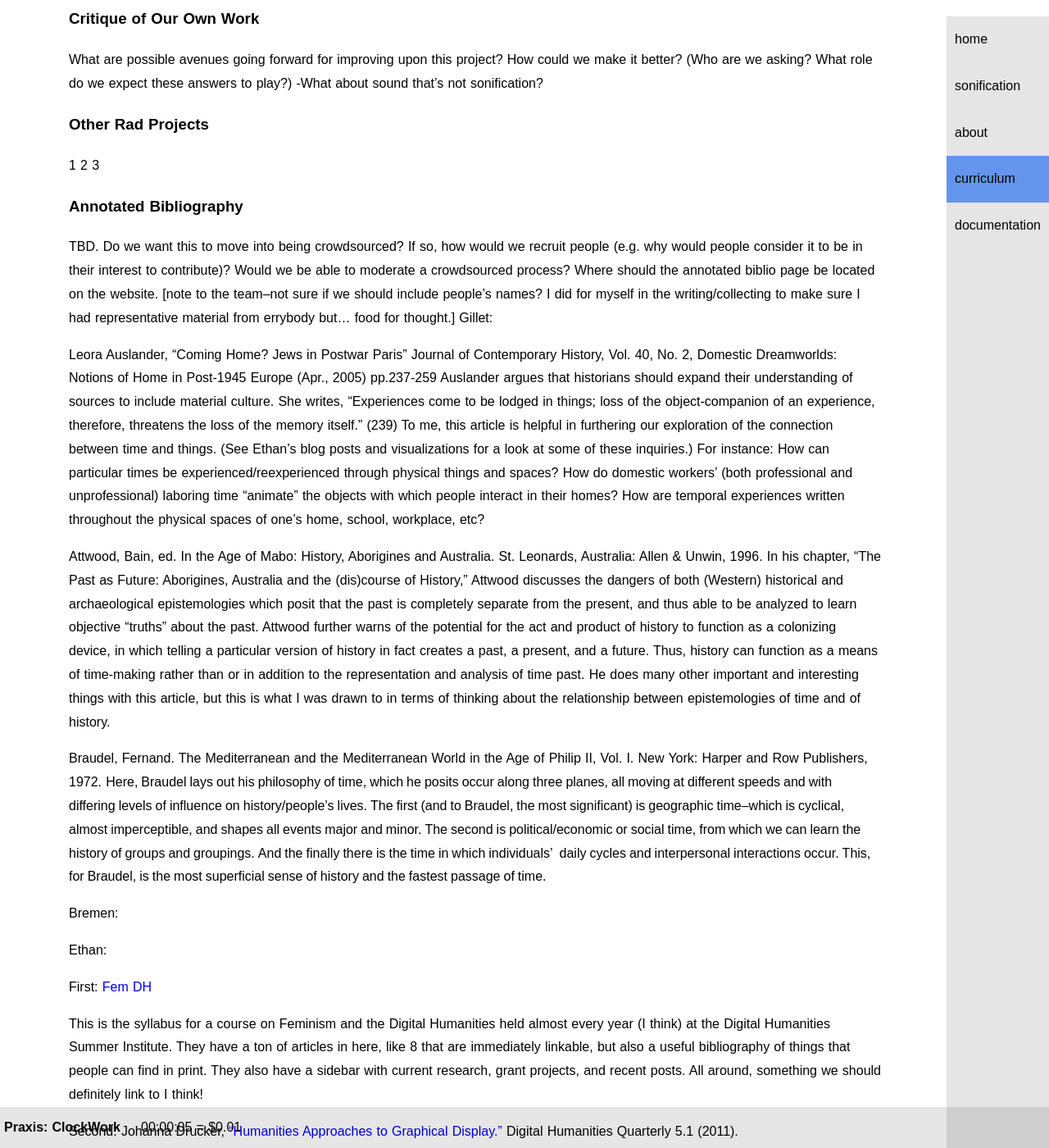
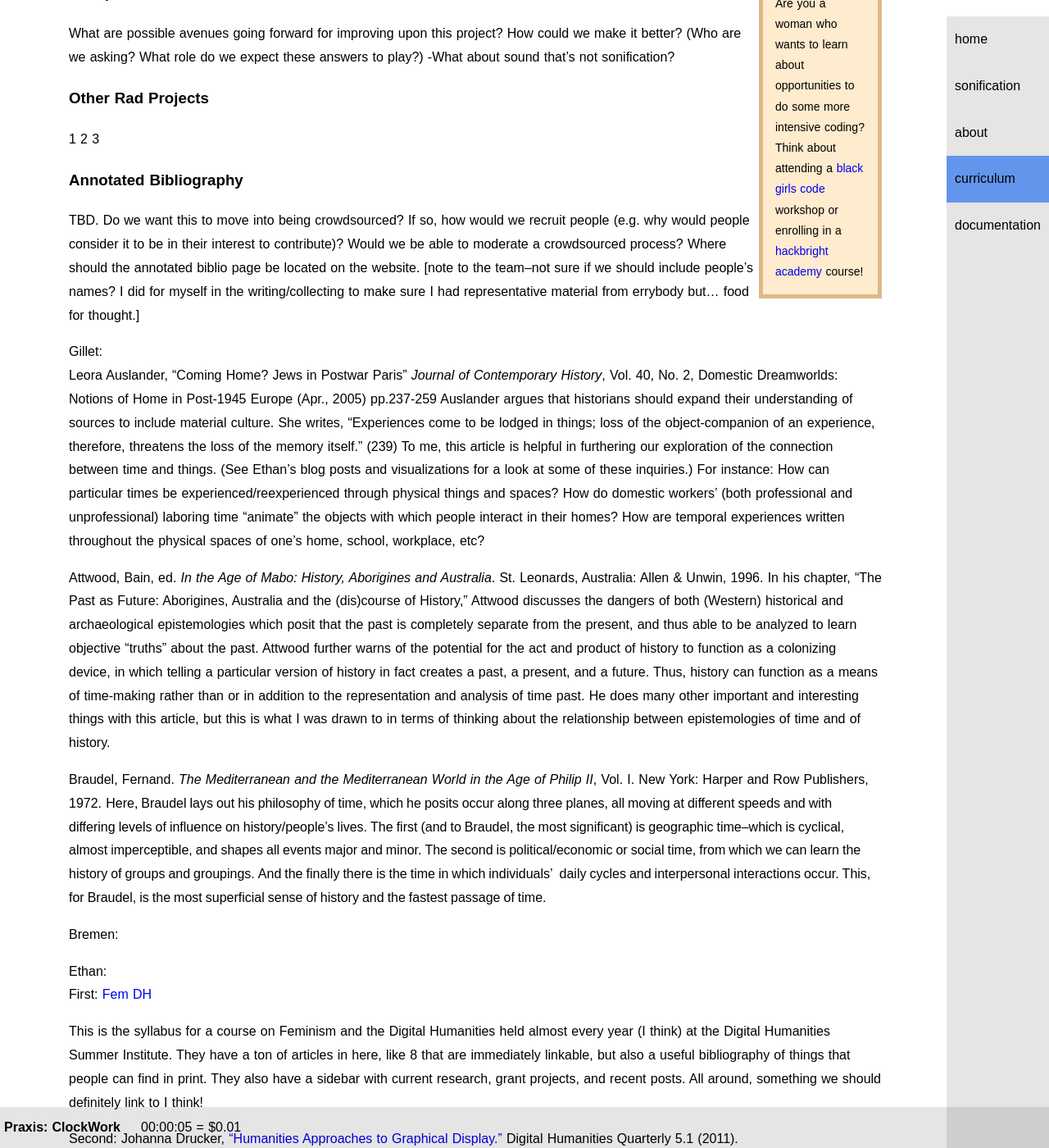
Before and after one commit to scholarslab/clockwork, a Jekyll site: the page built from curriculum.md, in a window 1280 px wide and 1400 px high, scrolled down 7330 px. Shown: the whole window at 82% size. Built offline with Jekyll 4.4.1, drawn with Linux system fonts in a browser that asks for light colours; some web fonts are replaced; some of the changed text lies outside the part shown.

Commit message:
made some formatting changes, mainly in annotated bib part

```diff
--- a/curriculum.md
+++ b/curriculum.md
@@ -55,9 +55,6 @@
 
 </div>
 
-<div class="marginalia">
-blah blah
-</div>
 
 ### Introduction
 
@@ -105,6 +102,10 @@
 
 What is exciting about digital humanities is the ways in which digital tools can help us to understand things differently, and therefore, to explore new conceptual possibilities and make new arguments.  How can digital tools, then, help us to provoke further contributions to understandings of time?
 
+<div class="marginalia">
+If you’ve been asking yourself, what the heck is DH anyway?! What use does it serve? Check out <a href="http://miriamposner.com/blog/how-did-they-make-that-the-video/" target="_blank"> this great video </a>by Miriam Posner.
+</div>
+
 This project started theoretically (e.g. through theoretical brainstorming sessions over the course of the Fall 2015 semester) as the digital interpreting the humanities. In practice, the project has become the humanities interpreting the digital. Ultimately, our desire is to work simultaneously--and seamlessly--in both modes).
 
 To carry the initial question forward: How can digital tools help us to further interpret theoretical contributions about time?
@@ -130,7 +131,7 @@
 **Geological.**
 Fernand Braudel lays out his philosophy of time, which he posits occurs along three planes, all moving at different speeds and with corresponding differences in the level of impact on people and history. The first (and to Braudel, the most significant) is geographic time--which is cyclical, almost imperceptible, and shapes all events major and minor. This time does not work the same across the globe; in other words, it is a geologic time that varies across regional geographies, such as, in this case, the Mediterranean. The second is political/economic or social time, from which we can learn the history of groups and groupings. And finally there is the time in which individuals’ daily cycles and interpersonal interactions occur. This, for Braudel, is the most superficial level of history, the least impactful, and the fastest passage of time.
 
-**Cyclical** (but that goes across many of these categories)
+**Cyclical** (but that goes across many of these categories)<br>
 **Illness (ask Scott--Maybe just incorporate into Experience??)**
 
 <div id="Ethos">
@@ -161,6 +162,10 @@
 
 Rationale
 We chose sonification because: We wanted to work with a mode of representation that was different from the visual modes that dominate the digital/internet sphere (e.g. boom in “data visualization” over the past five years). It’s not just the medium being different that makes the experience of time different, or somehow more true. What was key to us is that sonification does some of the same work that a regular visualization would do, but it also does more than that. We want this project to engage with both questions (loosely): 1) How does sonification do what visualization does? And 2) How does sonification do more (or do differently) than visualization? And how? E.g. What are the affordances of sonification? As opposed to visual representations of data? Or a written paper?
+
+<div class="marginalia">
+Interested in making your own sonification? Check out our tutorial [link here]!
+</div>
 
 **Possible critiques** <br>
 Would it be fair to suggest that sonifications are mostly quite linear, and in effect reproduce the same structures of understanding that are embedded in standard visual representations like graphs, charts. [i.e. the relationships you are representing are the same, the data source is the same, you may have more latitude in terms of pitch, sound quality, and so forth, but effectively, the decision-making process--about ratios/scaling and such--are the same as they would be with a graph]. By this logic, sonifications are, in a Foucauldian sense, simply a different technology for enforcing the same interpretive frames we take for granted. Sonifications are serving the same ends by sexier (or indeed, more sophisticated) means.
@@ -218,12 +223,11 @@
 
 -Sonification tutorial here (or link to bottom of page, or wherever we put tutorial).
 
-If you’ve been asking yourself, what the heck is DH anyway?! What use does it serve? Check out <a href="http://miriamposner.com/blog/how-did-they-make-that-the-video/" target="_blank"> this great video </a>by Miriam Posner.
-
 Interested in learning HTML/CSS? <a href="https://www.codecademy.com/learn/web" target="_blank"> Click here </a>to start working through code academy’s units and learn how to build your own website!
 
+<div class="marginalia">
 Are you a woman who wants to learn about opportunities to do some more intensive coding? Think about attending a <a href="http://www.blackgirlscode.com/" target="_blank"> black girls code </a>workshop or enrolling in a <a href="https://hackbrightacademy.com/" target="_blank"> hackbright academy</a> course!
-
+</div>
 
 <div id="critique">
 </div>
@@ -248,22 +252,21 @@
 TBD.
 Do we want this to move into being crowdsourced? If so, how would we recruit people (e.g. why would people consider it to be in their interest to contribute)? Would we be able to moderate a crowdsourced process? Where should the annotated biblio page be located on the website.
 [note to the team--not sure if we should include people's names? I did for myself in the writing/collecting to make sure I had representative material from errybody but... food for thought.]
-Gillet:
 
-Leora Auslander, “Coming Home? Jews in Postwar Paris” Journal of Contemporary History, Vol. 40, No. 2, Domestic Dreamworlds: Notions of Home in Post-1945 Europe (Apr., 2005) pp.237-259
+Gillet: <br>
+Leora Auslander, “Coming Home? Jews in Postwar Paris” _Journal of Contemporary History_, Vol. 40, No. 2, Domestic Dreamworlds: Notions of Home in Post-1945 Europe (Apr., 2005) pp.237-259
 Auslander argues that historians should expand their understanding of sources to include material culture. She writes, “Experiences come to be lodged in things; loss of the object-companion of an experience, therefore, threatens the loss of the memory itself.” (239) To me, this article is helpful in furthering our exploration of the connection between time and things. (See Ethan’s blog posts and visualizations for a look at some of these inquiries.) For instance: How can particular times be experienced/reexperienced through physical things and spaces? How do domestic workers’ (both professional and unprofessional) laboring time “animate” the objects with which people interact in their homes? How are temporal experiences written throughout the physical spaces of one’s home, school, workplace, etc?
 
-Attwood, Bain, ed. In the Age of Mabo: History, Aborigines and Australia. St. Leonards, Australia: Allen & Unwin, 1996.
+Attwood, Bain, ed. _In the Age of Mabo: History, Aborigines and Australia_. St. Leonards, Australia: Allen & Unwin, 1996.
 In his chapter, “The Past as Future: Aborigines, Australia and the (dis)course of History,” Attwood discusses the dangers of both (Western) historical and archaeological epistemologies which posit that the past is completely separate from the present, and thus able to be analyzed to learn objective “truths” about the past. Attwood further warns of the potential for the act and product of history to function as a colonizing device, in which telling a particular version of history in fact creates a past, a present, and a future. Thus, history can function as a means of time-making rather than or in addition to the representation and analysis of time past. He does many other important and interesting things with this article, but this is what I was drawn to in terms of thinking about the relationship between epistemologies of time and of history.
 
-Braudel, Fernand. The Mediterranean and the Mediterranean World in the Age of Philip II, Vol. I. New York: Harper and Row Publishers, 1972.
+Braudel, Fernand. _The Mediterranean and the Mediterranean World in the Age of Philip II_, Vol. I. New York: Harper and Row Publishers, 1972.
 Here, Braudel lays out his philosophy of time, which he posits occur along three planes, all moving at different speeds and with differing levels of influence on history/people's lives. The first (and to Braudel, the most significant) is geographic time--which is cyclical, almost imperceptible, and shapes all events major and minor. The second is political/economic or social time, from which we can learn the history of groups and groupings. And the finally there is the time in which individuals'  daily cycles and interpersonal interactions occur. This, for Braudel, is the most superficial sense of history and the fastest passage of time.
 
 Bremen:
 
 
-Ethan:
-
+Ethan: <br>
 First: <a href="https://jwernimont.wordpress.com/current-courses/feminist-digital-humanities-dhsi/" target="_blank"> Fem DH </a>
 
 This is the syllabus for a course on Feminism and the Digital Humanities held almost every year (I think) at the Digital Humanities Summer Institute. They have a ton of articles in here, like 8 that are immediately linkable, but also a useful bibliography of things that people can find in print. They also have a sidebar with current research, grant projects, and recent posts. All around, something we should definitely link to I think!
@@ -272,7 +275,7 @@
 
 An article that starts thinking through how humanists can start to use visualization tools in a way that aligns with humanistic methodology (and not just sciences from which it is usually borrows!). Also starts theorizing that all data is really capta when, in her words in the abstract, "rethought through a humanistic lens." Really cool stuff and something I was thinking about for sure in all our visualization/sonification stuff.
 
-Third: Ted Underwood, "Theorizing Research Practices We Forgot to Theorize Twenty Years Ago," Representations 127.1 (2014) pp 64-72
+Third: Ted Underwood, "Theorizing Research Practices We Forgot to Theorize Twenty Years Ago," _Representations_ 127.1 (2014) pp 64-72
 
 He's writing about how algorithmic mining of big data sets is in many ways blackboxed, but he's critical of people not talking about how their searching, what for, and so on - all the stuff we're trying to make transparent. His words: (65) "The scholarly consequences of search practices are difficult to assess, since scholars tend to suppress descriptions of their own discovery process in published work."
 
@@ -284,34 +287,34 @@
 
 Disrupting DH had a whole bunch of MLA position papers last year, and looks like this year too. There's an introductory paper on that main site linked above. All about how, quoting from that main page, "defining a discipline becomes more an exercise of exclusion than inclusion." Some of the position papers from 2015: >a href="http://www.disruptingdh.com/on-disruption-race-and-the-digital-humanities/" target="_blank"> "On Disruption, Race, and the Digital Humanities"</a> by Roopika Risam; <a href="http://www.disruptingdh.com/multilingualism-in-dh/" target="_blank"> "Multilingualism in DH" </a>by Elika Ortega. Some really good stuff in there.
 
-Dimock, Wai Chee. “Deep Time: American Literature and World History,” American Literary History. December 2001, Vol. 13, Issue 4, p.755-775.
-Dimock, Wai Chee. <a href="http://www.jstor.org/stable/463483" target="_blank"> “A Theory of Resonance,”</a> PMLA. October 1997, Vol. 112, No. 5, pp. 1060-1071.
+Dimock, Wai Chee. “Deep Time: American Literature and World History,” _American Literary History_. December 2001, Vol. 13, Issue 4, p.755-775.
+Dimock, Wai Chee. <a href="http://www.jstor.org/stable/463483" target="_blank"> “A Theory of Resonance,”</a> _PMLA_. October 1997, Vol. 112, No. 5, pp. 1060-1071.
 Wai Chee Dimock’s concept of “deep time… propose[s] a more extended duration for American literary studies, planetary in scope…. the force of historical depth is such as to suggest a world that predates the adjective American.” Dimock suggests that by doing so, scholars of American literature would have to re-periodize the works they study and re-interpret American texts and linguistics through large-scale analysis that allows us to question: “How does a literary text sound when it is read twenty years, two hundred years, or two thousand years after it was written?” and what are/what is the significance of “the traveling frequencies of literary texts”? Her works go much further than these musings, but for Ethan, these provided a helpful entre into how scholars of American literature have and could conceptualize time in relation to their discipline.
 
-James:
-Todd Presner, "The Ethics of the Algorithm: Close and Distant Listening to the Shoah Foundation Visual History Archive," forthcoming in: History Unlimited: Probing the Ethics of Holocaust Culture(Cambridge: Harvard University Press, 2015), paired with Stephen Smith, “On the Ethics of Technology and Testimony: A response to Todd Presner.”
+James: <br>
+Todd Presner, "The Ethics of the Algorithm: Close and Distant Listening to the Shoah Foundation Visual History Archive," forthcoming in: _History Unlimited: Probing the Ethics of Holocaust Culture_. (Cambridge: Harvard University Press, 2015), paired with Stephen Smith, “On the Ethics of Technology and Testimony: A response to Todd Presner.”
 A pre-publication argument about the ethics of databases and algorithms based on the experience of developing an audio-visual database of genocide survivor testimony.
 
-Kraus, Kari. <a href="http://digitalhumanities.org/dhq/vol/3/4/000069/000069.html" target="_blank"> "Conjectural Criticism: Computing Past and Future Texts."</a> DHQ: Digital Humanities Quarterly 3:4 (2009) 1-28.
+Kraus, Kari. <a href="http://digitalhumanities.org/dhq/vol/3/4/000069/000069.html" target="_blank"> "Conjectural Criticism: Computing Past and Future Texts."</a> _DHQ: Digital Humanities Quarterly_ 3:4 (2009) 1-28.
 Looking at the long history of the study of textual transmission, this article places speculative computer-based reconstruction of texts into historical relationship to other forms of speculating on the text, specifically recension editing, divination, and Biblical hermeneutics.
 
-Yoan Chabot, Aurélie Bertaux, Christophe Nicolle, M-Tahar Kechadi. “A complete formalized knowledge representation model for advanced digital forensics timeline analysis” Digital Investigation  11 (2014) S95-S105
+Yoan Chabot, Aurélie Bertaux, Christophe Nicolle, M-Tahar Kechadi. “A complete formalized knowledge representation model for advanced digital forensics timeline analysis” _Digital Investigation_  11 (2014) S95-S105
 
-Rachel:
+Rachel: <br>
 <a href="http://earthzine.org/2013/07/23/sonification-data-like-youve-never-heard-before/" target="_blank"> This article </a>explains sonifications in layman’s terms. The authors do not get into the nitty gritty of coding, but rather describe general methods of sonifying and provide examples of uses of sonification. The examples they give demonstrate the use sonifications for making large quantities of scientific data more easily digestible.
 
 Check box for ethan--time & Consumption/commodification/labor?
 
-Lydia:
+Lydia: <br>
 Cohabiting in Time: <a href="http://journals.cambridge.org/abstract_S1355771811000045
 " target="_blank"> Towards an ecology of rhythm</a> - Peter Nelson
 This article is about ecologies of sounds in time and human experience.
 
-<a href="http://web.stanford.edu/dept/SUL/library/extra4/sloan/mousesite/Secondary/Whorfframe2.html" target="_blank"> THE RELATION OF HABITUAL THOUGHT AND BEHAVIOR TO LANGUAGE</a> - Whorf
+<a href="http://web.stanford.edu/dept/SUL/library/extra4/sloan/mousesite/Secondary/Whorfframe2.html" target="_blank"> The Relation of Habitual Thought and Behavior to Language</a> - Whorf
 Whorf discusses Linguistic relativity, subjectivity in words and thoughts.
 
 
-Keil, C.. (1987). <a href="http://www.jstor.org/stable/656427" target="_blank"> Participatory Discrepancies and the Power of Music.</a> Cultural Anthropology, 2(3), 275–283.
+Keil, C.. (1987). <a href="http://www.jstor.org/stable/656427" target="_blank"> Participatory Discrepancies and the Power of Music.</a> _Cultural Anthropology_, 2(3), 275–283.
 Keil writes about music that is personally involving and socially valuable is said to be "out of time" and "out of tune."
 
 <div id="resources">
```
Also changed, not shown: other parts of curriculum.md (+2 -2 lines).
